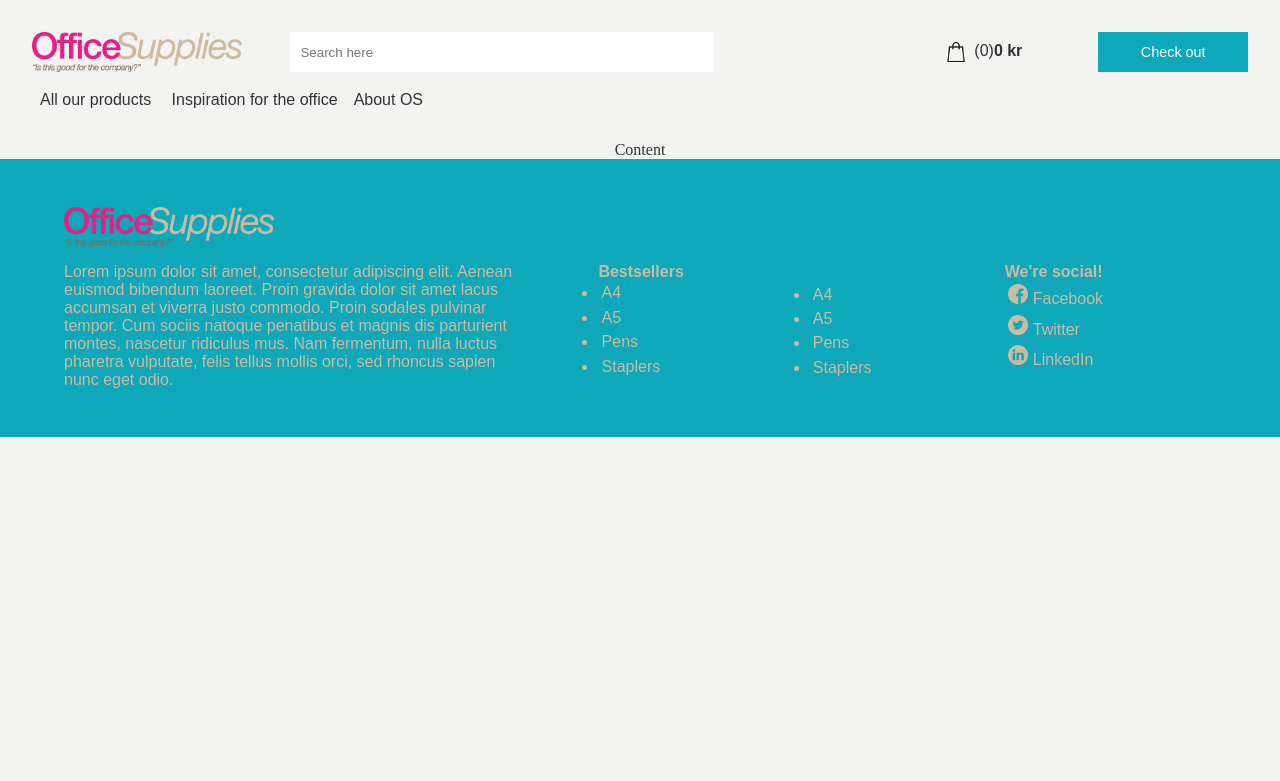
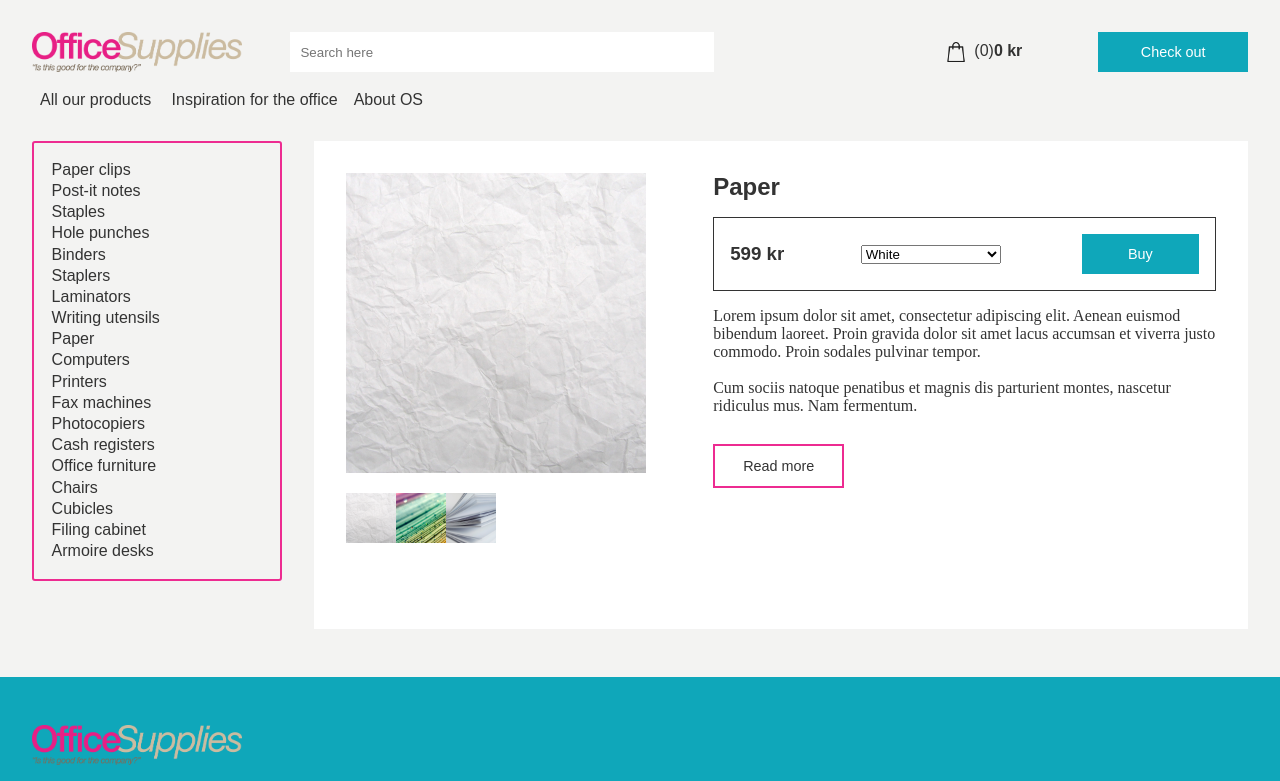
Before and after one commit to hannamollergren/Office-Supplies, a Vue app: page / in a window 1280 px wide. Shown: the top 781 px of the page. Built offline with nearby package versions, Linux system fonts and the light colour scheme; a web font is replaced by a local one.

Commit message:
Click buy knapp updaterar värdet i header (shoppingcarten), read more knapp klar

```diff
--- a/src/App.vue
+++ b/src/App.vue
@@ -1,7 +1,7 @@
 <template>
   <div id="app">
-    <Header/>
-	<Content/>
+    <Header :cart="cart" :amount="amount"/>
+	<Content @click="fromContent"/>
 	<Footer/>
   </div>
 </template>
@@ -18,8 +18,16 @@ export default {
     Header, Content, Footer
   },
   data: () => ({
+	cart: 0,
+	amount: 0,
 
-  })
+  }),
+  methods:{
+		fromContent(value1, value2){
+			this.cart = value1;
+			this.amount = value2;
+		}
+  }
 }
 </script>
 
@@ -30,12 +38,11 @@ export default {
 	margin: 0;
 }
 #app {
-	height: 100vh;
+	height: 120vh;
 	background-color: #F3F3F2;
 	font-family: sans-serif, Helvetica, Arial, sans-serif;
 	-webkit-font-smoothing: antialiased;
 	-moz-osx-font-smoothing: grayscale;
-	text-align: center;
 	color: #333333;
 }
 button{
@@ -50,4 +57,10 @@ button:hover{
 	transition: 0.5s;
 	cursor: pointer;
 }
+a{
+	justify-content: start;
+	text-decoration: none;
+	color: #333333;
+	cursor: pointer;
+}
 </style>
--- a/src/components/Content.vue
+++ b/src/components/Content.vue
@@ -1,23 +1,155 @@
 <template>
 	<div>
-		<p>Content</p>
+		<div class="container">
+			<div class="sidebar">
+				<a href="#">Paper clips</a>
+				<a href="#">Post-it notes</a>
+				<a href="#">Staples</a>
+				<a href="#">Hole punches</a>
+				<a href="#">Binders</a>
+				<a href="#">Staplers</a>
+				<a href="#">Laminators</a>
+				<a href="#">Writing utensils</a>
+				<a href="#">Paper</a>
+				<a href="#">Computers</a>
+				<a href="#">Printers</a>
+				<a href="#">Fax machines</a>
+				<a href="#">Photocopiers</a>
+				<a href="#">Cash registers</a>
+				<a href="#">Office furniture</a>
+				<a href="#">Chairs</a>
+				<a href="#">Cubicles</a>
+				<a href="#">Filing cabinet</a>
+				<a href="#">Armoire desks</a>
+			</div>
+			<div class="images">
+				<img src="../assets/paper1.jpg" alt="Product image" height="300px" width="300px" class="large-image"><br>
+				<img src="../assets/paper1.jpg" alt="Product image" height="50px">
+				<img src="../assets/paper2.jpg" alt="Product image" height="50px">
+				<img src="../assets/paper3.jpg" alt="Product image" height="50px">
+			</div>
+			<div class="info">
+				<h2>Paper</h2>
+				<div class="info-container">
+					<h3 class="price">599 kr</h3>
+					<div class="options-container">
+						<select id="cars" name="cars" class="options">
+							<option value="white" selected>White</option>
+							<option value="red">Red</option>
+							<option value="blue" >Blue</option>
+							<option value="pink">Pink</option>
+						</select>
+					</div>
+				<button class="btn-buy" @click="addCartButton">Buy</button>
+			</div>
+				<p class="info-text">
+					Lorem ipsum dolor sit amet, consectetur adipiscing elit. Aenean euismod bibendum laoreet. Proin gravida dolor sit amet lacus accumsan et viverra justo commodo. Proin sodales pulvinar tempor. <br><br>
+					Cum sociis natoque penatibus et magnis dis parturient montes, nascetur ridiculus mus. Nam fermentum.
+					<span v-if="!isHidden">
+						Lorem ipsum dolor sit amet, consectetur adipiscing elit. Aenean euismod bibendum laoreet. Proin gravida dolor sit amet lacus accumsan et viverra justo commodo. Proin sodales pulvinar tempor. Cum sociis natoque penatibus et magnis dis parturient montes, nascetur ridiculus mus. Nam fermentum, nulla luctus pharetra vulputate, felis tellus mollis orci, sed rhoncus sapien nunc eget odio.
+					</span>
+					<button class="btn-more" @click="isHidden = !isHidden">Read more</button>
+				</p>
+			</div>
+		</div>
 	</div>
+
 </template>
 
 <script>
 export default {
 	data: () =>({
-
-	})
+		cart: 0,
+		amount: 0,
+		isHidden: Boolean(true),
+	}),
+	methods: {
+		addCartButton(){
+			this.cart += 1;
+			this.amount += 599;
+			this.$emit('click', this.cart, this.amount)
+		}
+	}
 }
 </script>
 
 
 <style scoped>
 @import url('https://fonts.googleapis.com/css?family=Alice&display=swap');
+.container{
+	display: grid;
+	grid-template-columns: 1fr 2fr 3fr;
+	margin: 0 0 3em;
 
+}
 p{
 	font-family: 'Alice', serif;
+}
+.sidebar{
+	width: 250px;
+	height: 440px;
+	border: 2px solid #ED2B91;
+	border-radius: 3px;
+	padding: 1em;
+	margin: 0 0 3em 2em;
+	display: inline-block;
+}
+a{
+	display: block;
+	text-align: start;
+	padding: 0.1em;
+}
+a:hover{
+	background-color: rgb(214, 213, 213);
+	transition: 0.2;
+}
+.images{
+	padding: 2em;
+	margin: 0 0 0 2em;
+	background-color: white;
+}
+.large-image{
+	margin: 0 0 1em 0;
+}
+.info{
+	background-color: white;
+	padding: 2em;
+	margin: 0 2em 0 0;
+}
+.info-container{
+	border: 1px solid #333333;
+	padding: 1em;
+	margin: 1em 0 0 0;
+	display: grid;
+	grid-template-columns: 1fr 2fr 1fr;
+}
+.price{
+	display: flex;
+	align-items: center;
+	justify-content: start;
+}
+.options-container{
+	display: flex;
+	align-items: center;
+}
+.options{
+
+	margin: 0 1em 0;
+	width: 60%;
+}
+.btn-buy{
+	grid-column: 3/3;
+}
+.info-text{
+	margin: 1em 0 0;
+}
+.btn-more{
+	display: flex;
+	justify-content: center;
+	border: 2px solid #ED2B91;
+	background-color: transparent;
+	color: #333333;
+	margin: 2em 0 0;
 }
 
 
--- a/src/components/Footer.vue
+++ b/src/components/Footer.vue
@@ -57,13 +57,12 @@ footer{
 	padding: 2em;
 	display: grid;
 	grid-template-columns: 2fr 1fr 1fr 1fr;
-
 }
 .logo{
-	margin: 1em 0 1em 2em;
+	margin: 1em 0 1em 0;
 }
 .paragraph{
-	margin: 0 0 1em 2em;
+	margin: 0 0 1em 0;
 	grid-column: 1/2;
 	text-align: start;
 }
@@ -74,10 +73,9 @@ footer{
 }
 .best-sellers1{
 	text-align: start;
-	margin: 1.2em 0 0 3em;
+	margin: 1.2em 0 0 2em;
 	grid-column: 3/3;
 }
-
 span{
 	font-weight: bold;
 	color: #CBBBA0;
@@ -86,9 +84,7 @@ li{
 	padding: 0.2em;
 }
 a{
-	text-decoration: none;
 	color: #CBBBA0;
-	cursor: pointer;
 }
 .social-media{
 	text-align: start;
@@ -108,7 +104,7 @@ a{
 	grid-column: 1/5;
 }
 .paragraph{
-	margin: 0 0 1em 0;
+	margin: 0 0 1.2em 0;
 	grid-column: 1/5;
 	text-align: start;
 }
--- a/src/components/Header.vue
+++ b/src/components/Header.vue
@@ -7,7 +7,9 @@
 				<div class="cart">
 					<img src="../assets/shopping-bag.png" alt="Shopping bag" height="20px">
 					<p>({{cart}}) </p>
-					<p><span> {{amount}} kr</span></p>
+					<p>
+						<span> {{amount}} kr</span>
+					</p>
 				</div>
 				<button>Check out</button>
 			</div>
@@ -22,10 +24,10 @@
 
 <script>
 export default {
-	data: () =>({
-		cart: 0,
-		amount: 0,
-	})
+	props:{
+		cart: Number(0),
+		amount: Number(0)
+	}
 }
 </script>
 
@@ -69,11 +71,7 @@ nav{
 	text-align: start;
 }
 a{
-	justify-content: start;
-	text-decoration: none;
 	margin: 0 0.5em 0;
-	color: #333333;
-	cursor: pointer;
 }
 @media only screen and (max-width: 804px) {
 
```
Also changed, not shown: src/assets/Hamburger_icon.png (added).
